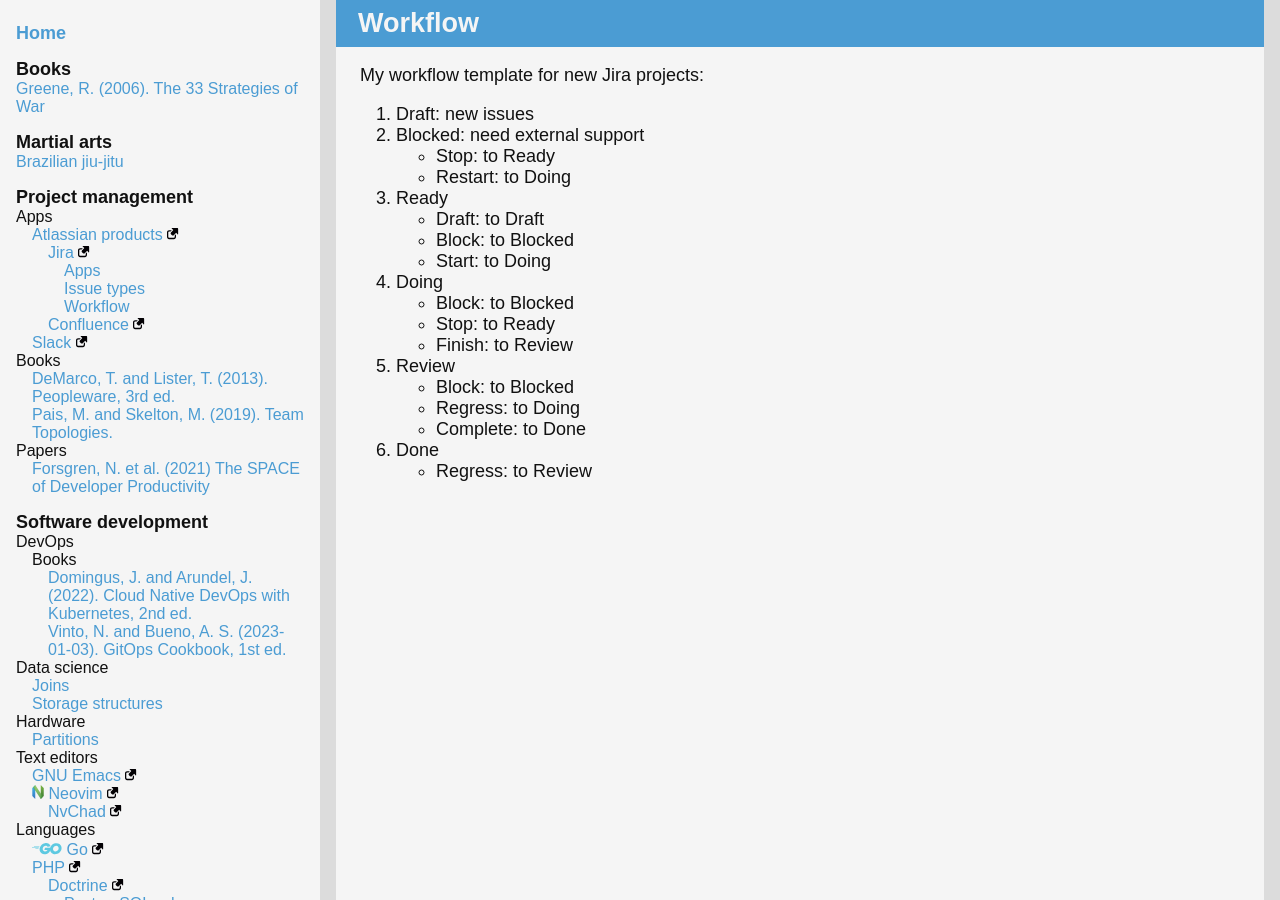
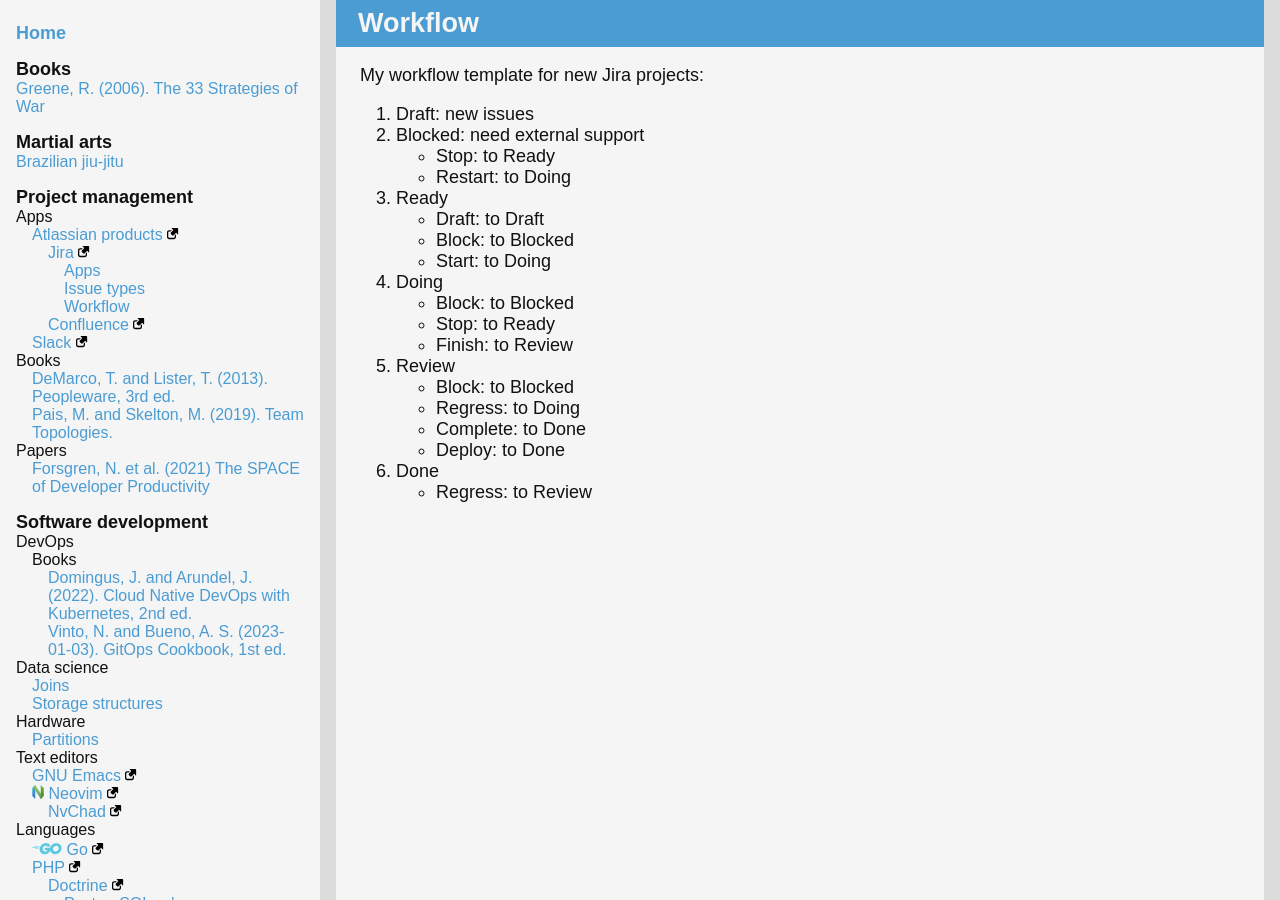
Before and after one commit to ganiulis/personal-notes, a Jekyll site: the page built from project-management/apps/atlassian/jira/workflow.md, in a window 1280 px wide and 900 px high. Built offline with Jekyll 4.4.1, drawn with Linux system fonts in a browser that asks for light colours; our own code applies the rules of GitHub Pages for plain Markdown files.

Commit message:
feat: Notes

```diff
--- a/project-management/apps/atlassian/jira/workflow.md
+++ b/project-management/apps/atlassian/jira/workflow.md
@@ -22,5 +22,6 @@ My workflow template for new Jira projects:
    - Block: to Blocked
    - Regress: to Doing
    - Complete: to Done
+   - Deploy: to Done
 6. Done
    - Regress: to Review
```
